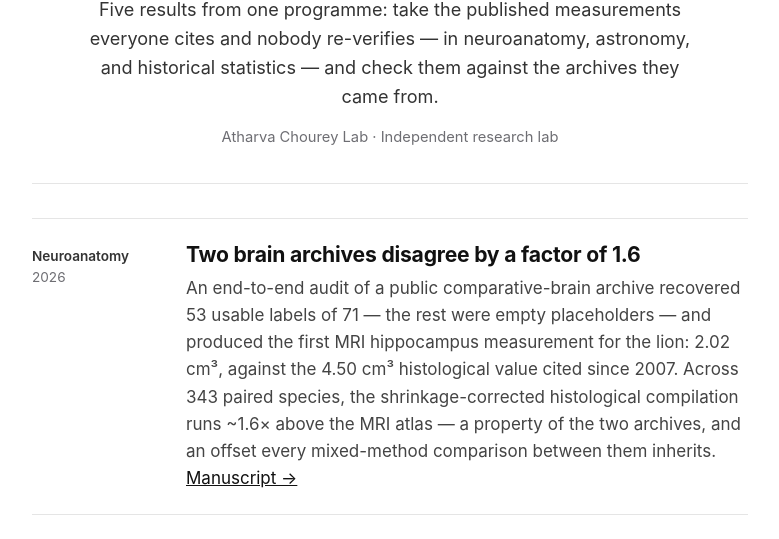
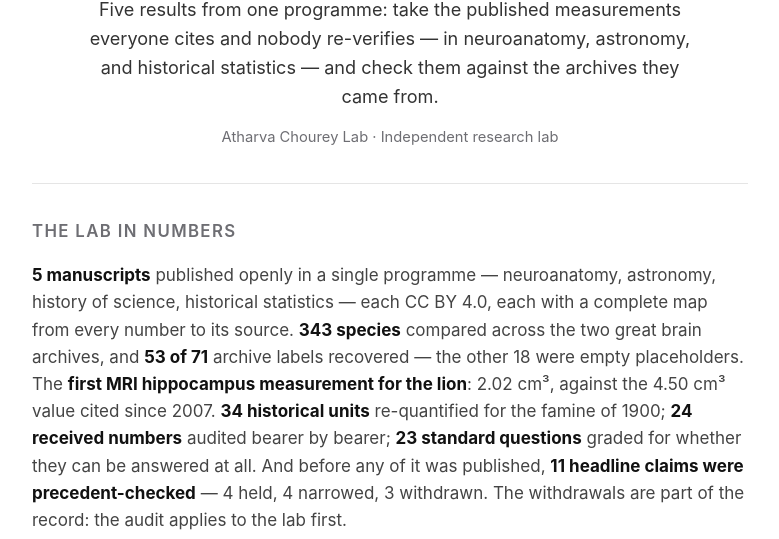
Before and after one commit to atharva-chourey-lab/atharva-chourey-lab, a plain HTML site: page index.html in a window 1280 px wide. Shown: the part 210-749 px from the top of the page, without its empty margins (250-1029 px from the left). Drawn offline with Linux system fonts and the light colour scheme.

Commit message:
Add 'The lab in numbers' highlights section

```diff
--- a/index.html
+++ b/index.html
@@ -30,6 +30,9 @@ a{color:var(--accent)}
 <p class="byline">Atharva Chourey Lab · Independent research lab</p>
 
 <hr>
+
+<h2 style="margin-top:0">The lab in numbers</h2>
+<p class="note"><b>5 manuscripts</b> published openly in a single programme — neuroanatomy, astronomy, history of science, historical statistics — each CC BY 4.0, each with a complete map from every number to its source. <b>343 species</b> compared across the two great brain archives, and <b>53 of 71</b> archive labels recovered — the other 18 were empty placeholders. The <b>first MRI hippocampus measurement for the lion</b>: 2.02 cm³, against the 4.50 cm³ value cited since 2007. <b>34 historical units</b> re-quantified for the famine of 1900; <b>24 received numbers</b> audited bearer by bearer; <b>23 standard questions</b> graded for whether they can be answered at all. And before any of it was published, <b>11 headline claims were precedent-checked</b> — 4 held, 4 narrowed, 3 withdrawn. The withdrawals are part of the record: the audit applies to the lab first.</p>
 
 <div class="row"><div class="side"><b>Neuroanatomy</b>2026</div><div class="main">
 <h3>Two brain archives disagree by a factor of 1.6</h3>
```
Also changed, not shown: 1 other file.
